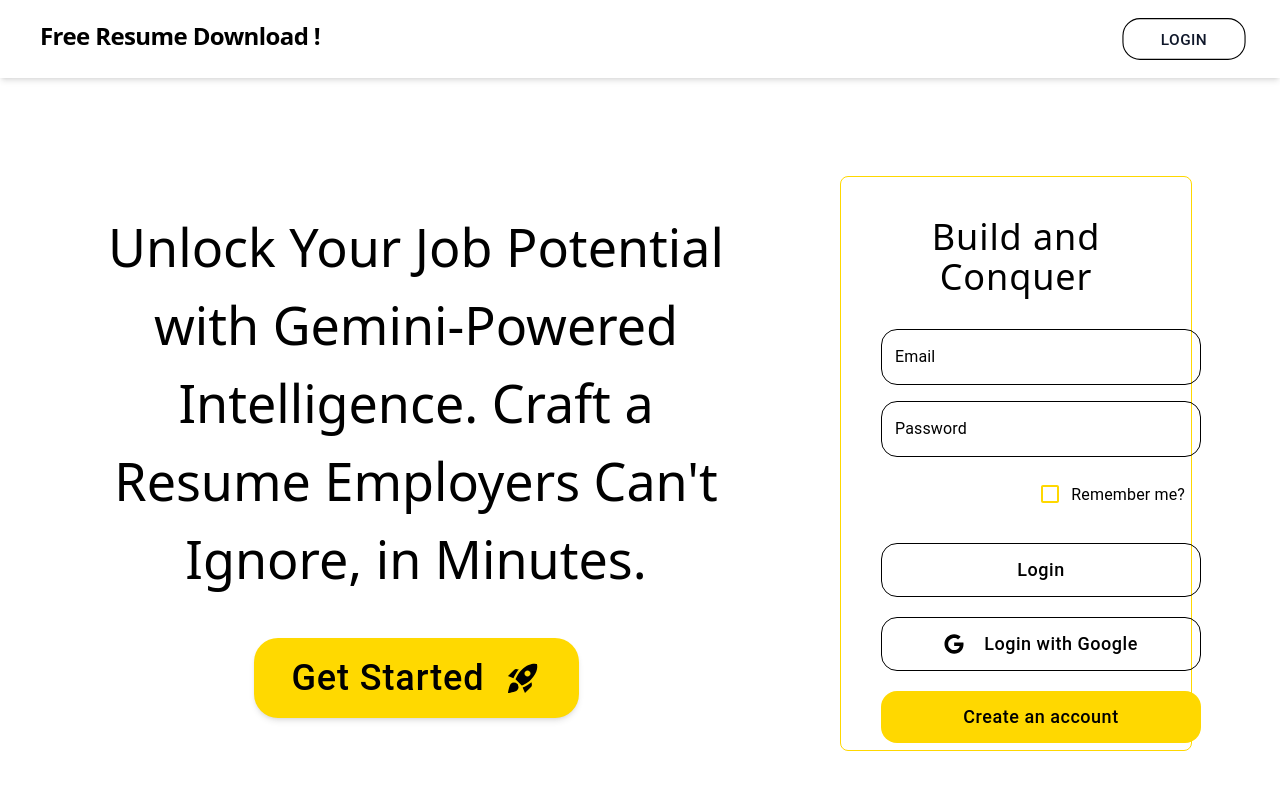
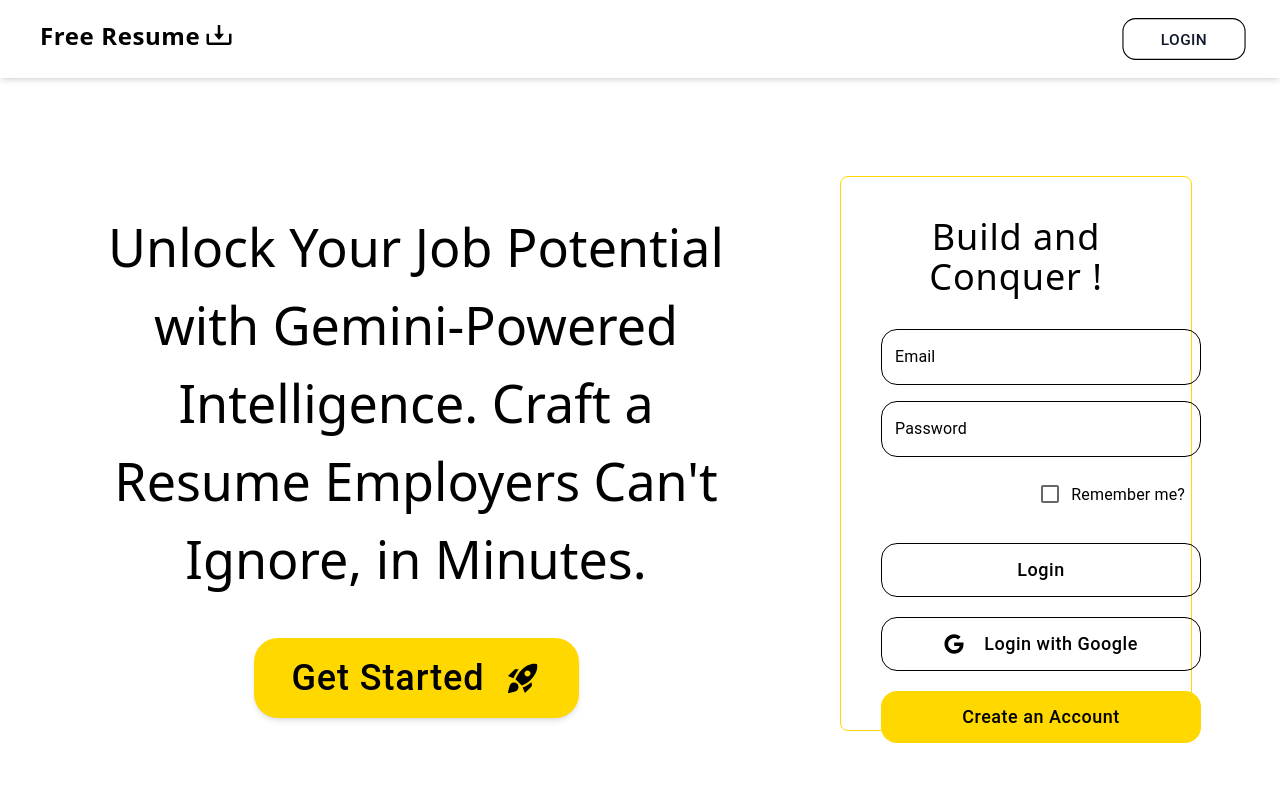
Before and after one commit to AnuragAmbekar741/ResumeBuilder.ai, a React (Vite) app in the folder client/: page / in a window 1280 px wide. Both pictures are taken after a click on the button "LOGIN". Shown: the top 790 px of the page. Built offline with nearby package versions, Linux system fonts and the light colour scheme.

Commit message:
tailwind config colors and tracking and final UI mods

```diff
--- a/client/src/components/Auth/Signin-up.tsx
+++ b/client/src/components/Auth/Signin-up.tsx
@@ -14,12 +14,12 @@
   const [signUp, setSignUp] = useState(false);
   return (
     <div
-      className={`w-full h-[575px] mt-24 p-10  border-[1.25px] rounded-lg bg-white  border-[#FFD800] ${
-        signUp ? "scale-105 delay-150 transition " : ""
-      }`}
+      className={`w-full ${
+        signUp ? "h-[620px] mt-20" : "h-[555px] mt-24"
+      }  p-10  border-[1.25px] rounded-lg bg-white  border-primary`}
     >
       <h1 className="mb-6 text-4xl font-light tracking-wide text-center">
-        Build and Conquer
+        Build and Conquer !
       </h1>
       <FormControl>
         <TextField
@@ -53,8 +53,8 @@
         )}
         <div className="flex justify-end py-2 pr-4">
           <Checkbox
-            className="hover:bg-[#FFD800]/20"
-            style={{ color: "#FFD800" }}
+            className="hover:bg-primary/20"
+            style={{ color: "primary" }}
           />
           <Typography className="mt-[0.6rem] text-md">Remember me?</Typography>
         </div>
@@ -64,7 +64,7 @@
           color="inherit"
           sx={{ textTransform: "none" }}
         >
-          Login
+          {signUp ? "Create Account" : "Login"}
         </Button>
         <Button
           variant="outlined"
@@ -73,18 +73,16 @@
           sx={{ textTransform: "none" }}
         >
           <FaGoogle className="mr-5 text-xl" />
-          Login with Google
+          {signUp ? "Create with Google" : "Login with Google"}
         </Button>
-        {!signUp && (
         <Button
-            className="py-3 mt-5 text-lg bg-[#FFD800]  rounded-2xl"
+          className="py-3 mt-5 text-lg bg-primary rounded-2xl"
           color="inherit"
           sx={{ textTransform: "none" }}
           onClick={() => setSignUp(!signUp)}
         >
-            Create an account
+          {signUp ? "Login into Account" : "Create an Account"}
         </Button>
-        )}
       </FormControl>
     </div>
   );
--- a/client/src/components/common/Header.tsx
+++ b/client/src/components/common/Header.tsx
@@ -1,4 +1,5 @@
 import { Button } from "@mui/material";
+import { BiDownload } from "react-icons/bi";
 import { useDispatch } from "react-redux";
 import { toggleSigninForm } from "../../store/appSlice";
 
@@ -7,10 +8,9 @@
 
   return (
     <div className="absolute top-0 flex justify-between w-full px-10 py-5 shadow-md">
-      <div>
-        <h1 className="text-2xl font-bold tracking-tight transition delay-100 hover:scale-110">
-          Free Resume Download !
-        </h1>
+      <div className="flex transition delay-100 hover:scale-110">
+        <h1 className="text-2xl font-bold tracking-wide">Free Resume</h1>
+        <BiDownload className="mx-1 text-3xl" />
       </div>
       <div>
         {/* <h1 className="mt-1 text-xl">
@@ -20,7 +20,7 @@
       <div>
         <Button
           variant="outlined"
-          className="px-3 py-2 text-sm font-medium transition delay-150 scale-110 border-black rounded-2xl text-slate-900 w-28 hover:bg-black hover:text-white"
+          className="px-3 py-2 text-sm font-medium transition delay-150 scale-110 border-black rounded-xl text-slate-900 w-28 hover:bg-black hover:text-white"
           onClick={() => dispatch(toggleSigninForm(true))}
         >
           LOGIN
--- a/client/src/components/common/Pov.tsx
+++ b/client/src/components/common/Pov.tsx
@@ -24,7 +24,7 @@
           variant="outlined"
           className={`${
             isSignInOpen ? "w-[325px]" : "w-1/3"
-          } w-1/3 py-5 my-10 text-4xl tracking-wide text-black bg-[#ffd900] border-none shadow-md rounded-3xl hover:bg-[#FFD800] hover:text-slate-50 group`}
+          } w-1/3 py-5 my-10 text-4xl tracking-wide text-black bg-primary border-none shadow-md rounded-3xl hover:bg-[#FFD800] hover:text-slate-50 group`}
           sx={{ textTransform: "none" }}
         >
           Get Started
--- a/client/tailwind.config.js
+++ b/client/tailwind.config.js
@@ -15,7 +15,11 @@
       wider: '.05em',
       widest: '.1em',
     },
-    extend: {},
+    extend: {
+      colors: {
+        primary: '#FFD800',
+      },
+    },
   },
   plugins: [],
 }
```
Lines whose indentation alone changed are shown as unchanged.
